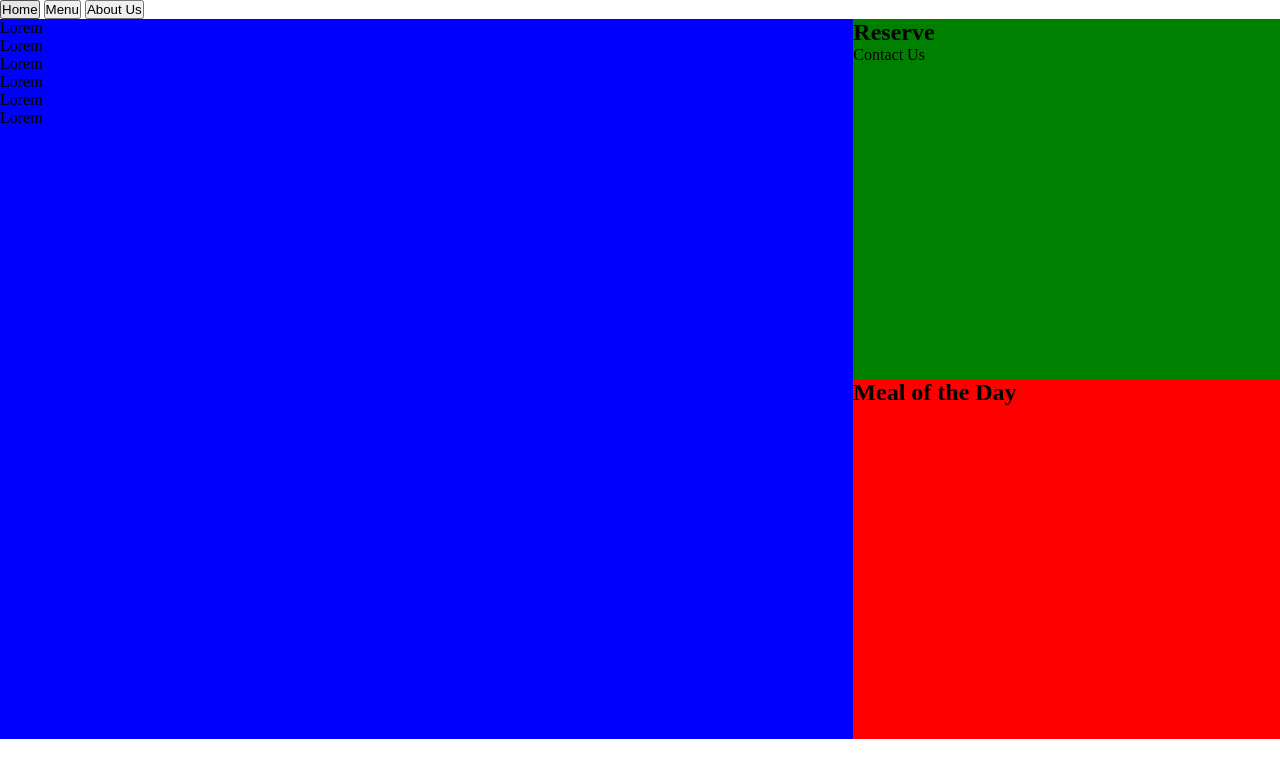
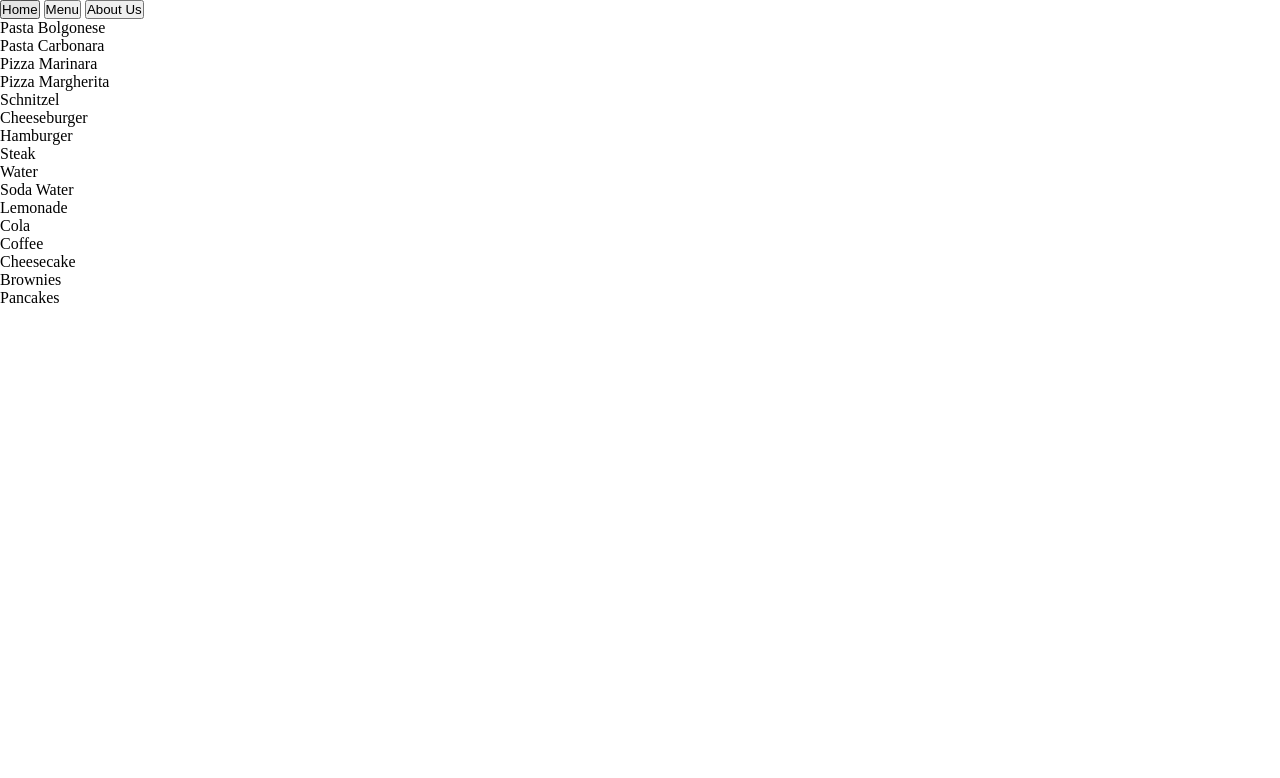
Before and after one commit to Flex58/odin-restaurant-page, a website built with webpack: page src/template.html in a window 1280 px wide. Both pictures are taken after a click on the button "Menu". Built offline with nearby package versions, Linux system fonts and the light colour scheme.

Commit message:
add clearPage and menu functions

```diff
--- /dev/null
+++ b/src/clearPage.js
@@ -0,0 +1,7 @@
+const clearPage = () => {
+    const content = document.querySelector("#content")
+
+    content.removeChild(content.firstChild)
+}
+
+export default clearPage;
--- a/src/index.js
+++ b/src/index.js
@@ -1,4 +1,21 @@
 import "./styles.css";
+import clearPage from "./clearPage";
 import home from "./home";
+import menu  from "./menu";
 
 home();
+
+const homeBtn = document.querySelector("#homeBtn")
+const menuBtn = document.querySelector("#menuBtn")
+const aboutBtn = document.querySelector("#aboutBtn")
+
+
+homeBtn.addEventListener("click", () => {
+    clearPage();
+    home();
+})
+
+menuBtn.addEventListener("click", () => {
+    clearPage();
+    menu();
+})
--- /dev/null
+++ b/src/menu.js
@@ -0,0 +1,71 @@
+const menu = () => {
+    const content = document.querySelector("#content")
+
+    const menu = document.createElement("div")
+    menu.id = "menu";
+
+    //dishes
+    const dishes = document.createElement("div")
+    dishes.id = "dishes"
+
+    const dishesArr = [];
+
+    for (let i = 0; i < 8; i++) {
+        dishesArr[i] = document.createElement("div")
+        dishesArr[i].className = "card"
+        dishes.appendChild(dishesArr[i])
+    }
+
+    dishesArr[0].textContent = "Pasta Bolgonese"
+    dishesArr[1].textContent = "Pasta Carbonara"
+    dishesArr[2].textContent = "Pizza Marinara"
+    dishesArr[3].textContent = "Pizza Margherita"
+    dishesArr[4].textContent = "Schnitzel"
+    dishesArr[5].textContent = "Cheeseburger"
+    dishesArr[6].textContent = "Hamburger"
+    dishesArr[7].textContent = "Steak"
+
+    menu.appendChild(dishes)
+
+    //drinks
+    const drinks = document.createElement("div")
+    drinks.id = "drinks"
+
+    const drinksArr = [];
+
+    for (let i = 0; i < 5; i++) {
+        drinksArr[i] = document.createElement("div")
+        drinksArr[i].className = "card"
+        drinks.appendChild(drinksArr[i])
+    }
+
+    drinksArr[0].textContent = "Water"
+    drinksArr[1].textContent = "Soda Water"
+    drinksArr[2].textContent = "Lemonade"
+    drinksArr[3].textContent = "Cola"
+    drinksArr[4].textContent = "Coffee"
+
+    menu.appendChild(drinks)
+
+    //desserts
+    const desserts = document.createElement("div")
+    desserts.id = "desserts"
+
+    const dessertsArr = [];
+
+    for (let i = 0; i < 3; i++) {
+        dessertsArr[i] = document.createElement("div")
+        dessertsArr[i].className = "card"
+        desserts.appendChild(dessertsArr[i])
+    }
+
+    dessertsArr[0].textContent = "Cheesecake"
+    dessertsArr[1].textContent = "Brownies"
+    dessertsArr[2].textContent = "Pancakes"
+
+    menu.appendChild(desserts)
+
+    content.append(menu)
+}
+
+export default menu;
--- a/src/template.html
+++ b/src/template.html
@@ -8,32 +8,11 @@
 <body>
     <header>
         <nav>
-            <button>Home</button>
-            <button>Menu</button>
-            <button>About Us</button>
+            <button id="homeBtn">Home</button>
+            <button id="menuBtn">Menu</button>
+            <button id="aboutBtn">About Us</button>
         </nav>
     </header>
-    <div id="content">
-        <!-- <div id="home">
-            <div class="news">
-                <h2>News</h2>
-                <div class="container">
-                    <div class="card">Lorem ipsum dolor sit, amet consectetur adipisicing elit. Ea repellat autem suscipit, accusantium quidem tempora neque consectetur iusto. Non quasi architecto eligendi mollitia officia enim, illum veritatis quae quod veniam?</div>
-                    <div class="card">Lorem ipsum dolor sit amet.</div>
-                    <div class="card">Lorem, ipsum dolor sit amet consectetur adipisicing elit.</div>
-                    <div class="card">Lorem, ipsum dolor.</div>
-                    <div class="card">Lorem ipsum dolor sit, amet consectetur adipisicing elit. Alias, accusantium deserunt.</div>
-                    <div class="card">Lorem ipsum dolor sit amet.</div>
-                </div>
-            </div>
-            <div class="reserve">
-                <h2>Reserve</h2>
-                <div class="card">Contact Data</div>
-            </div>
-            <div class="MotD">
-                <h2>Meal of the Day</h2>
-            </div>
-        </div> -->
-    </div>
+    <div id="content"></div>
 </body>
 </html>
```
